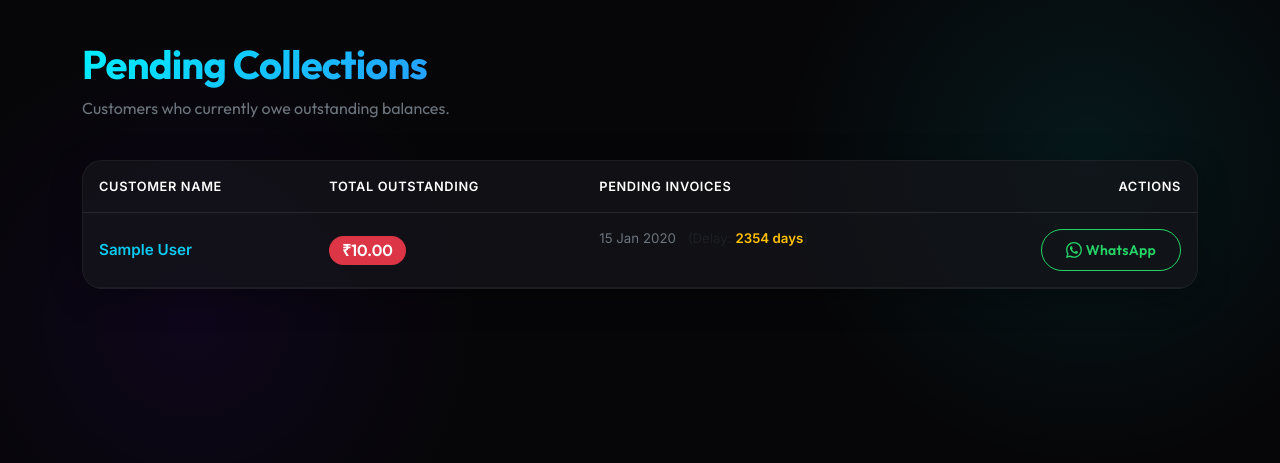
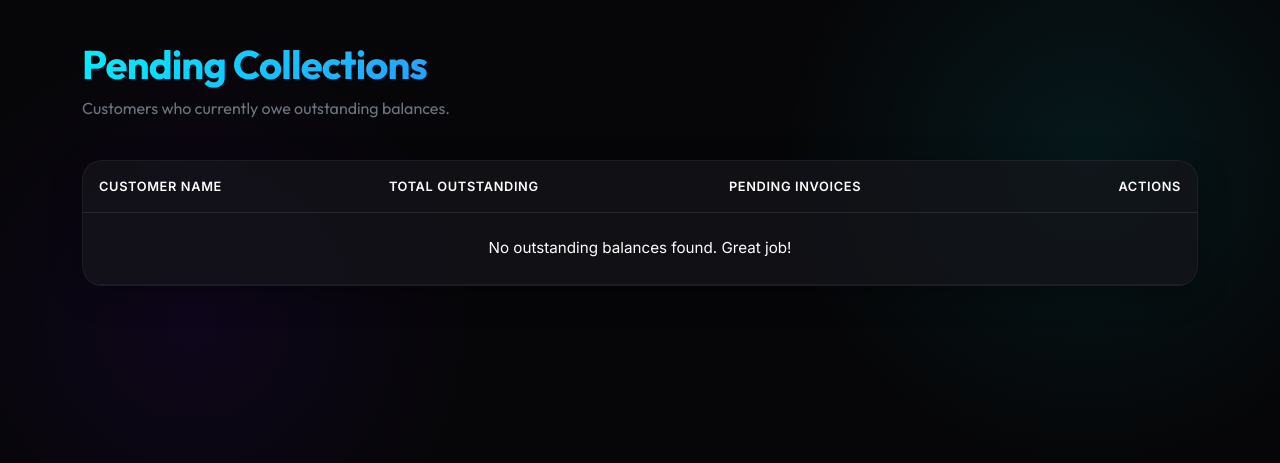
Before and after one commit to divyansh070/sbm_traders_personal_page, a Django app: page /collections/ in a window 1280 px wide. Shown: the part 79-542 px from the top of the page. Run offline with Django 5.2, Linux system fonts and the light colour scheme; tables that the repository leaves empty hold one stand-in row (values such as "Sample post").

Commit message:
Fix pending collections query

```diff
--- a/dashboard_app/templates/dashboard/pending_collections.html
+++ b/dashboard_app/templates/dashboard/pending_collections.html
@@ -55,7 +55,7 @@
                         </tr>
                         {% empty %}
                         <tr>
-                            <td colspan="3" class="text-center text-secondary py-4">No outstanding balances found. Great job!</td>
+                            <td colspan="4" class="text-center text-secondary py-4">No outstanding balances found. Great job!</td>
                         </tr>
                         {% endfor %}
                     </tbody>
--- a/dashboard_app/views.py
+++ b/dashboard_app/views.py
@@ -47,10 +47,10 @@
     with connection.cursor() as cursor:
         # Get customers with outstanding balances
         cursor.execute("""
-            SELECT c.id, c.name, SUM(p.unused_amount) as total_outstanding
+            SELECT c.id, c.name, SUM(p.amount) as total_outstanding
             FROM dashboard_app_customer c
             JOIN dashboard_app_payment p ON c.id = p.customer_id
-            WHERE p.unused_amount > 0
+            WHERE p.payment_status = 'Pending'
             GROUP BY c.id, c.name
             ORDER BY total_outstanding DESC
         """)
@@ -65,9 +65,9 @@
         # Get only the outstanding invoices
         if customers:
             cursor.execute("""
-                SELECT customer_id, invoice_date, date, unused_amount, delay
+                SELECT customer_id, invoice_date, date, amount, delay
                 FROM dashboard_app_payment
-                WHERE unused_amount > 0
+                WHERE payment_status = 'Pending'
                 ORDER BY invoice_date ASC NULLS LAST
             """)
 
```
